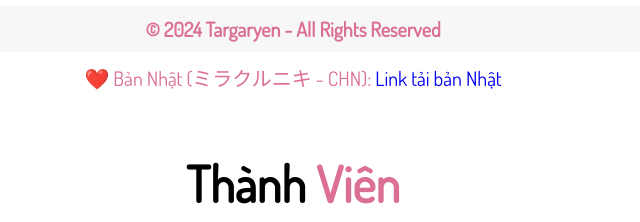
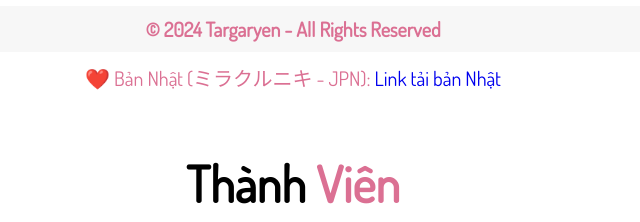
Before and after one commit to meimeibongbenh/targaryen.io, a plain HTML site: page gioithieu.html in a window 1280 px wide. Shown: the part 748-970 px from the top of the page, 347-987 px from the left. Drawn offline with Linux system fonts and the light colour scheme.

Commit message:
Add files via upload

```diff
--- a/gioithieu.html
+++ b/gioithieu.html
@@ -48,7 +48,7 @@
                 <p>❤️ Bản Việt (Ngôi Sao Thời Trang - VN): <a style="text-decoration: none;" href="https://ngoisao.vnggames.com/" target="_blank">Link tải bản Việt</a>
                 </p>
                 <p>❤️ Bản Global (Love Nikki - GLB): <a style="text-decoration: none;" href="https://apkpure.com/vn/love-nikki-dress-up-queen/com.elex.nikkigp" target="_blank">Link tải bản Global</a></p>
-                <p>❤️ Bản Nhật (ミラクルニキ - CHN): <a style="text-decoration: none;" href="https://apkpure.com/vn/%E3%83%9F%E3%83%A9%E3%82%AF%E3%83%AB%E3%83%8B%E3%82%AD-%E7%9D%80%E3%81%9B%E6%9B%BF%E3%81%88%E3%82%B3%E3%83%BC%E3%83%87rpg/com.diezhi.qjnnjp" target="_blank">Link tải bản Nhật</a>
+                <p>❤️ Bản Nhật (ミラクルニキ - JPN): <a style="text-decoration: none;" href="https://apkpure.com/vn/%E3%83%9F%E3%83%A9%E3%82%AF%E3%83%AB%E3%83%8B%E3%82%AD-%E7%9D%80%E3%81%9B%E6%9B%BF%E3%81%88%E3%82%B3%E3%83%BC%E3%83%87rpg/com.diezhi.qjnnjp" target="_blank">Link tải bản Nhật</a>
                 </p>
             </div>
             <br>
```
